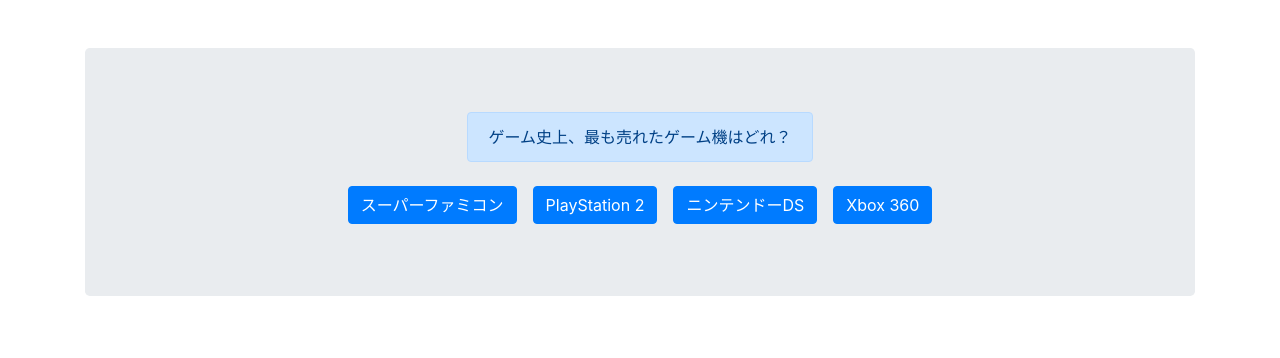
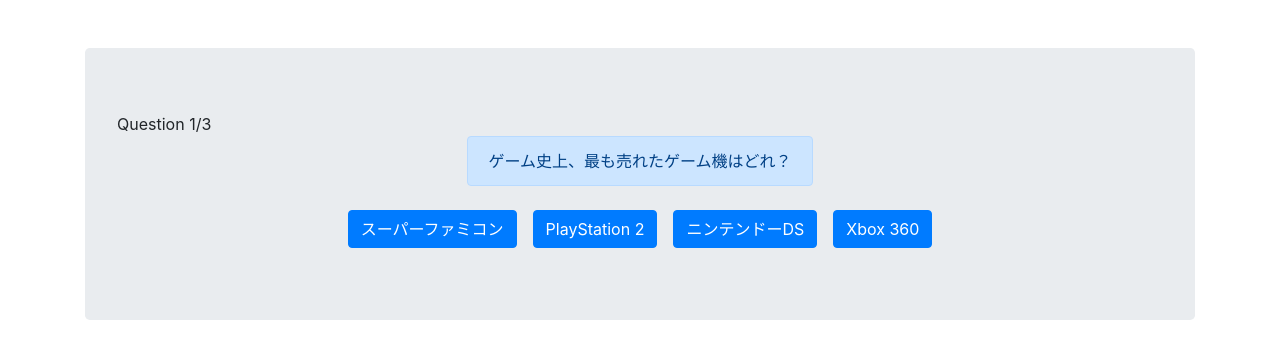
Before and after one commit to seito-developer/js-quiz-apps, a plain HTML site: page index.html in a window 1280 px wide. Drawn offline with nearby package versions, Linux system fonts and the light colour scheme.

Commit message:
countQuestions

```diff
--- a/app.js
+++ b/app.js
@@ -18,13 +18,19 @@ const $window = window;
 const $doc = document;
 const $question = $doc.getElementById('js-question');
 const $buttons = $doc.querySelectorAll('.btn');
+const $status = $doc.getElementById('js-status');
 
 const quizLen = quiz.length;
 let quizCount = 0;
 let score = 0;
 
+const countQuestions = (count) => {
+  $status.innerHTML = `${count}/${quizLen}`;
+};
+
 const init = () => {
   $question.textContent = quiz[quizCount].question;
+  countQuestions(quizCount+1);
 
   const buttonLen = $buttons.length;
   let btnIndex = 0;
--- a/index.html
+++ b/index.html
@@ -21,6 +21,7 @@
   <div class="container">
 
     <div class="jumbotron mt-5">
+      Question <span id="js-status"></span>
       <div class="d-flex justify-content-center">
         <div id="js-question" class="alert alert-primary" role="alert">
           A simple primary alert—check it out!
```
